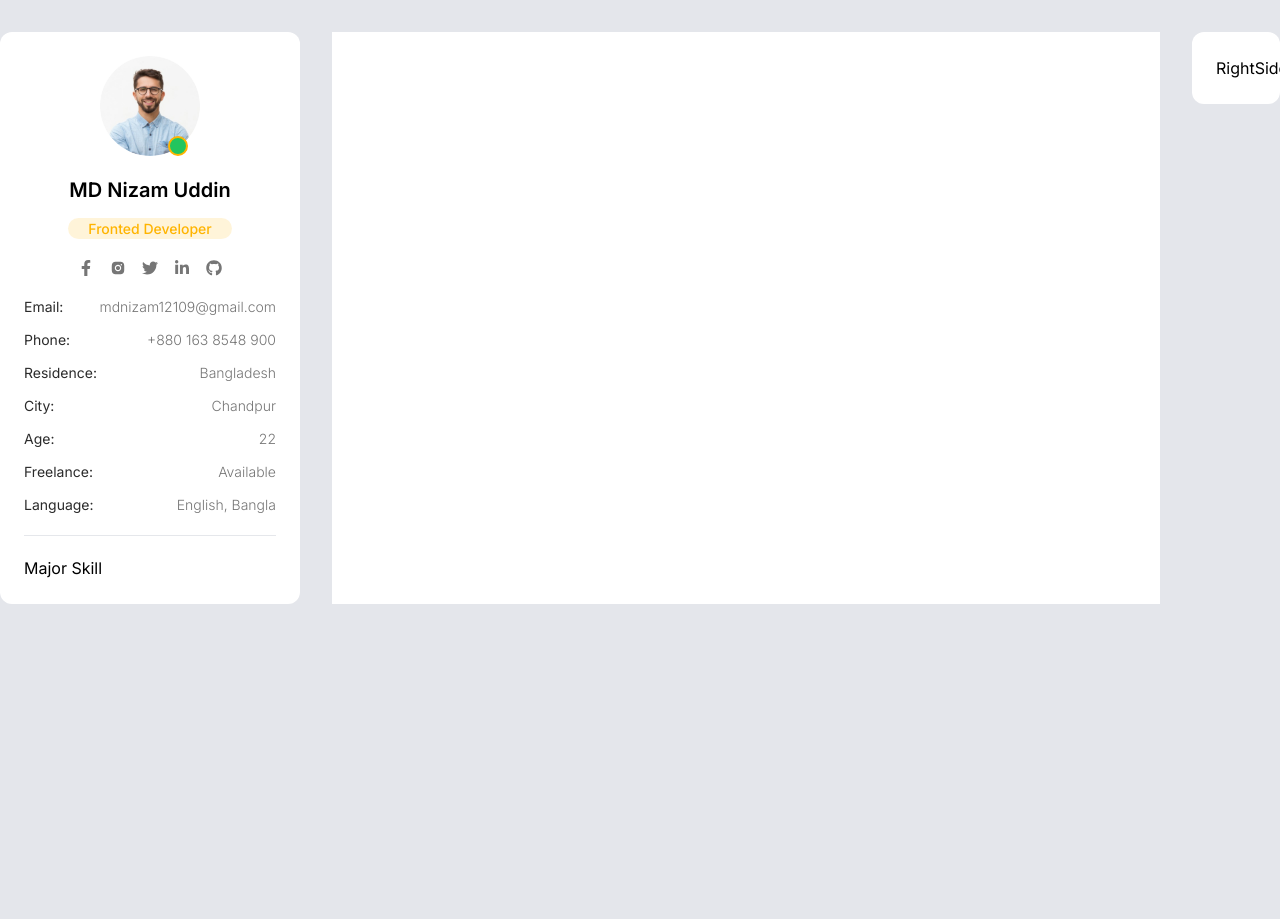
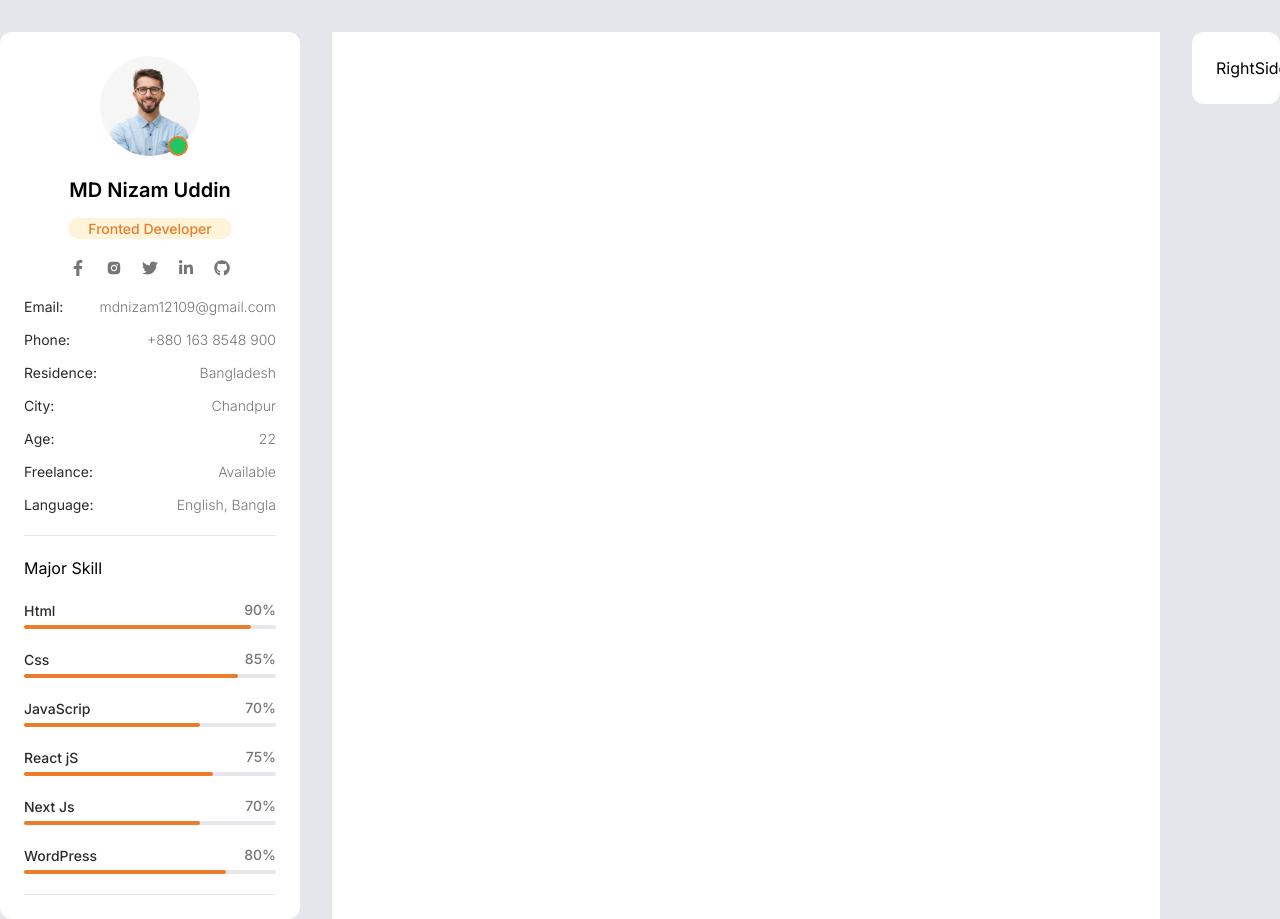
Before and after one commit to programmernizam/developer_portfolio_nextjs, a Next.js app: page / in a window 1280 px wide. Shown: the top 919 px of the page. Before the commit the page ends 800 px from the top, so only its background shows below. Built offline with nearby package versions, Linux system fonts and the light colour scheme.

Commit message:
[Done] Skills component

```diff
--- a/src/components/LeftSidebar/PersonalDetails.js
+++ b/src/components/LeftSidebar/PersonalDetails.js
@@ -17,7 +17,7 @@ export default function PersonalDetails({ data }) {
                 <p className=' mt-3 text-center'><span className='text-[14px] bg-secondary/15 inline-block px-5 text-primary rounded-full font-medium'>{data.designation}</span></p>
             </div>
             {/* Social Media */}
-            <div className='flex items-center justify-center gap-4'>
+            <div className='flex items-center justify-center gap-5'>
                 <FaFacebookF className='text-paragraph text-[16px] hover:text-secondary cursor-pointer' />
                 <AiFillInstagram className='text-paragraph text-[16px] hover:text-secondary cursor-pointer' />
                 <FaTwitter className='text-paragraph text-[16px] hover:text-secondary cursor-pointer' />
--- a/src/components/LeftSidebar/Skill.js
+++ b/src/components/LeftSidebar/Skill.js
@@ -3,6 +3,18 @@ export default function Skill({ data }) {
         <div className="mt-5">
             <hr />
             <h3 className="mt-5">Major Skill</h3>
+            <div className="mt-5">
+                {data.skills.map(skill => <div key={skill.id} className="mb-5">
+                    <div className="flex justify-between mb-1">
+                        <span className="font-medium text-heading text-[14px]">{skill.title}</span>
+                        <span className="text-sm font-medium text-paragraph text-[12px]">{skill.value}%</span>
+                    </div>
+                    <div className="w-full bg-gray-200 rounded-full h-1">
+                        <div className="bg-primary h-1 rounded-full" style={{ width: `${skill.value}%` }}></div>
+                    </div>
+                </div>)}
+            </div>
+            <hr />
         </div>
     )
 }
--- a/tailwind.config.js
+++ b/tailwind.config.js
@@ -8,7 +8,7 @@ module.exports = {
   theme: {
     extend: {
       colors: {
-        "primary": "#FFB400",
+        "primary": "#EA7C2B",
         "secondary": "#FFB400",
         "heading": "#2B2B2B",
         "paragraph": "#767676",
```
